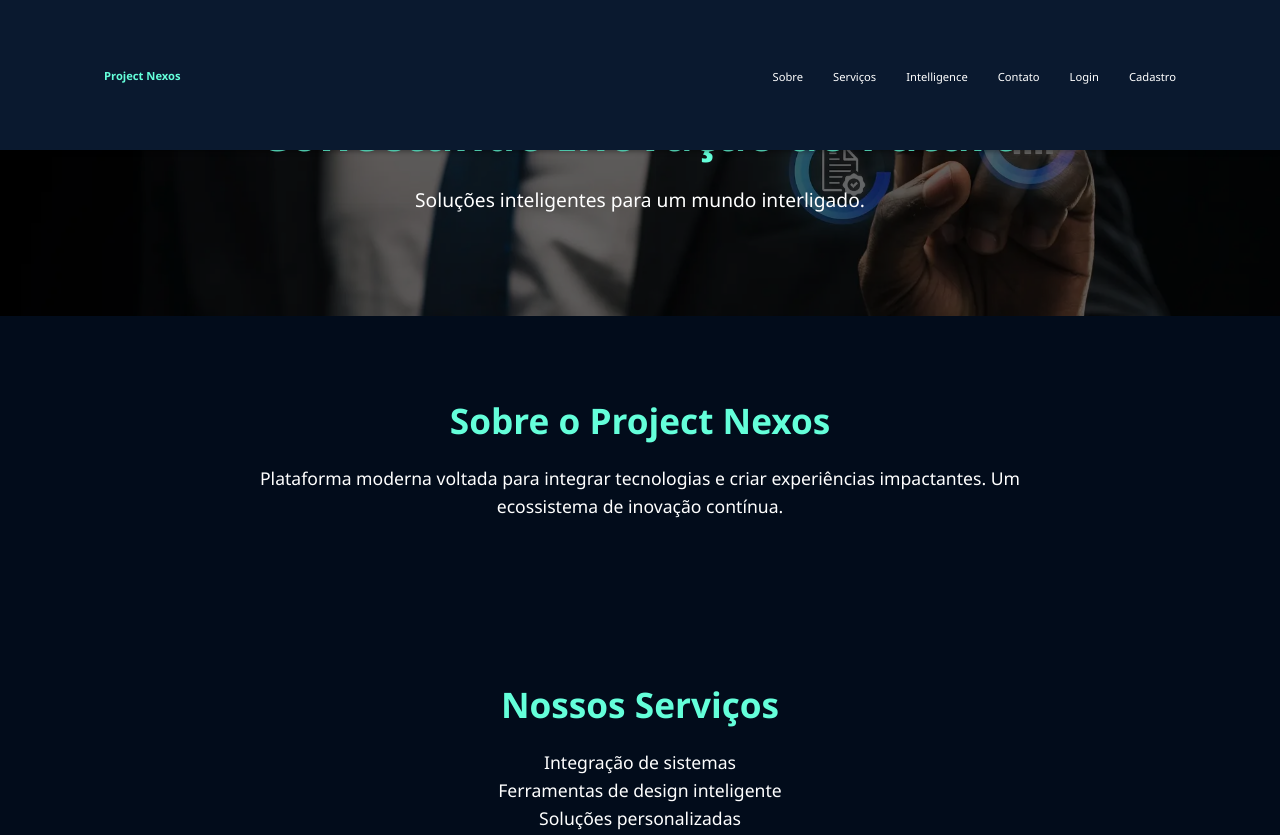
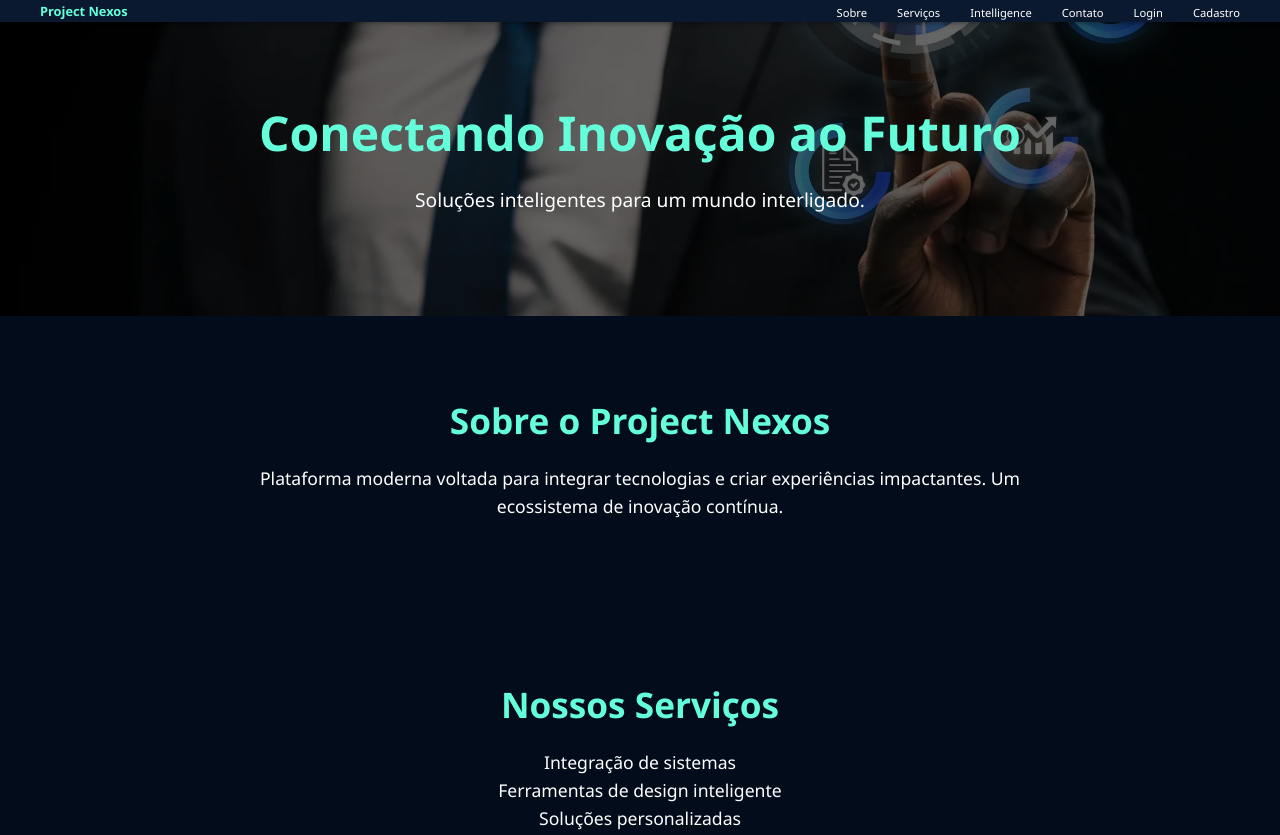
Before and after one commit to 928255892/project-nexos-site, a plain HTML site: page index.html in a window 1280 px wide. Shown: the top 835 px of the page. Drawn offline with nearby package versions, Linux system fonts and the light colour scheme; files whose address does not match are found by name.

Commit message:
Update style.css

```diff
--- a/css/style.css
+++ b/css/style.css
@@ -160,7 +160,7 @@ body {
 
 .logo {
   color: var(--cor-destaque);
-  font-size: 0.7em;
+  font-size: 0.8em;
   font-weight: bold;
   text-decoration: none;
 }
@@ -220,7 +220,7 @@ body {
   display: flex;
   justify-content: space-between;
   align-items: center;
-  padding: 05%;
+  padding: 0%;
 }
 
 .menu ul {
```
